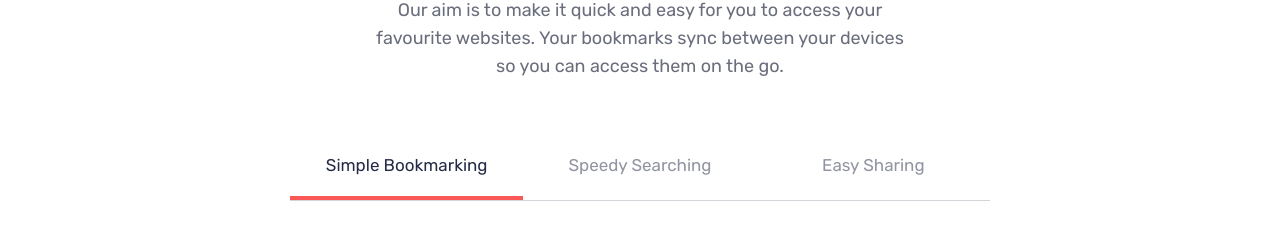
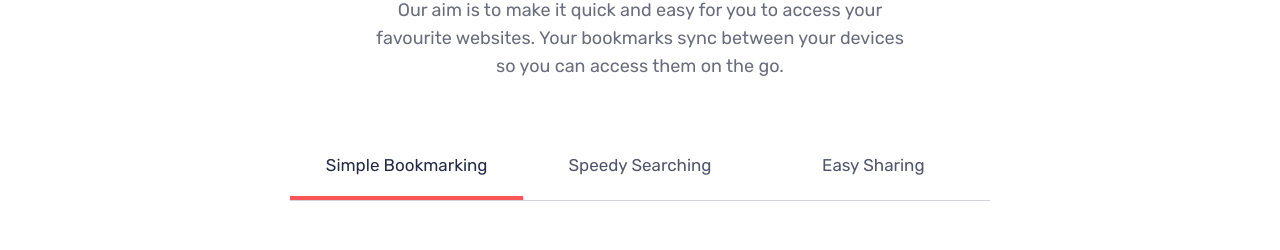
Before and after one commit to gokseloz/Bookmark-Landing-Page, a website: page index.html in a window 1280 px wide. Shown: the part 829-1079 px from the top of the page. Drawn offline with Linux system fonts and the light colour scheme.

Commit message:
contrast fixed

```diff
--- a/scss/layouts/_features.scss
+++ b/scss/layouts/_features.scss
@@ -28,6 +28,7 @@
         }
 
         .tab {
+            outline: none;
             display: inline-flex;
             justify-content: center;
             align-items: center;
@@ -35,7 +36,7 @@
             padding-top: 1.5rem;
             padding-bottom: 1.5rem;
             border-top: 1px solid rgba($grayish-blue, .4);
-            color: $grayish-blue;
+            color: rgba($very-dark-blue, .8);
             cursor: pointer;
             position: relative;
             transition: color .3s;
```
Also changed, not shown: css/main.css.
